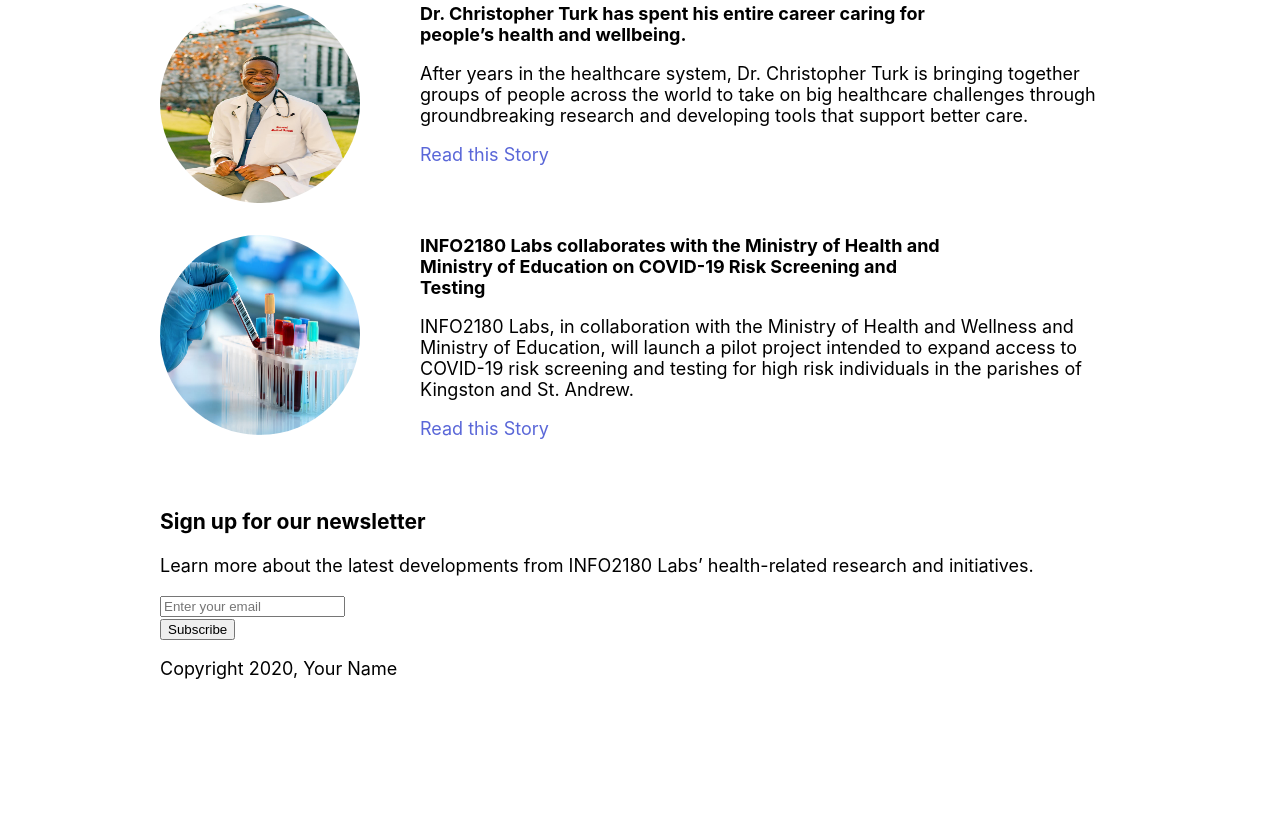
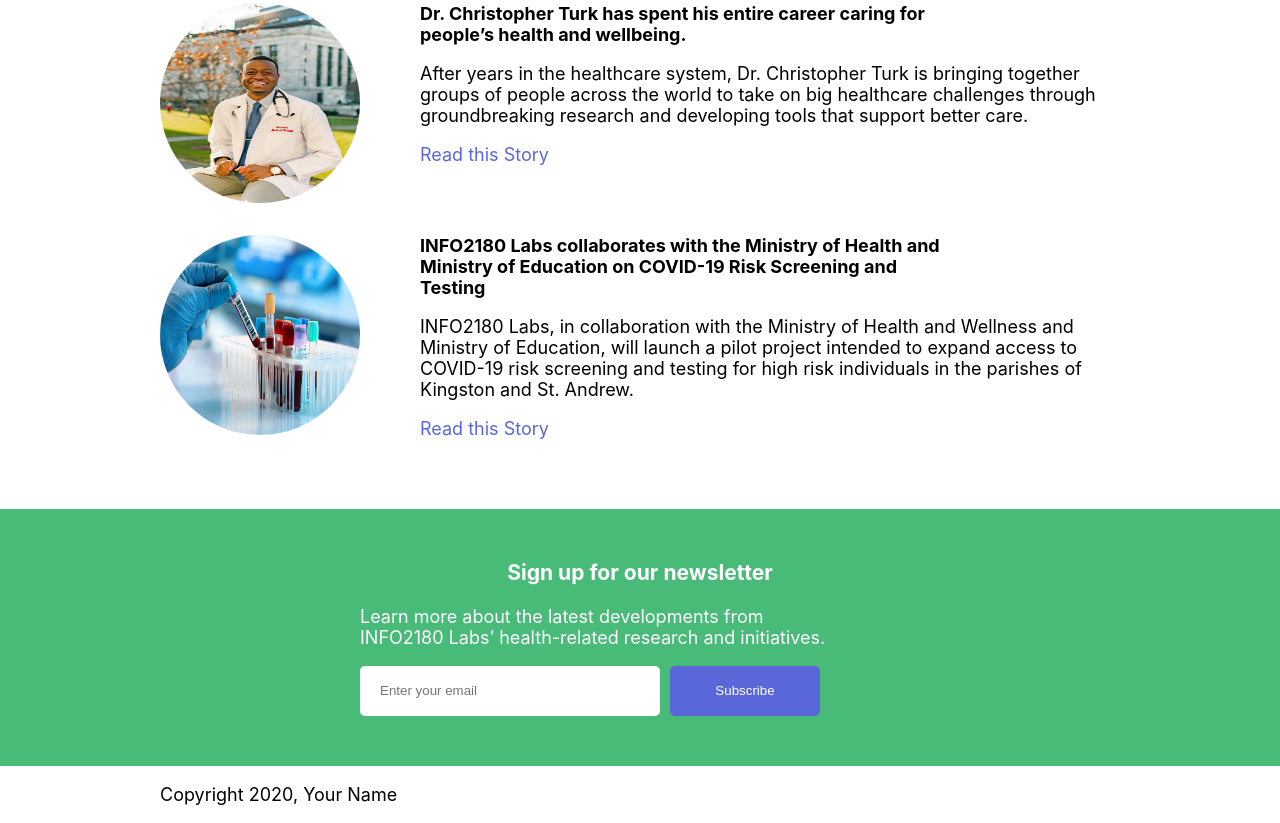
Before and after one commit to Jacke-g456/info2180-project1, a plain HTML site: page index.html in a window 1280 px wide. Shown: the part 1458-2281 px from the top of the page. Before the commit the page ends 2155 px from the top, so only its background shows below. Drawn offline with Linux system fonts and the light colour scheme.

Commit message:
Newsletter section Implementation

```diff
--- a/styles.css
+++ b/styles.css
@@ -42,7 +42,7 @@
 }
 header li {
   display: inline-block;
-  margin-right: 20px; /* Space between items */
+  margin-right: 20px;
 }
 
 .overview-hero{
@@ -155,3 +155,43 @@
     margin-right: 15px;
 
 }
+
+.newsletter{
+    background-color: #48BB78;
+    color: white;
+    margin:0 auto;
+    padding-top: 30px;
+    padding-bottom: 50px;
+}
+.newsletter button{
+    background-color: #5A67D8;
+    color: white;
+    width: 150px;
+    height: 50px;
+    box-sizing: border-box;
+    border-radius: 5px;
+    border: none;
+
+}
+.newsletter p{
+    margin-right: 270px;
+    margin-left: 200px;
+    display: block;
+}
+.newsletter h3{
+    text-align: center;
+}
+.newsletter form {
+  display: flex;
+  gap: 10px;
+  margin-left: 200px;
+
+}
+.newsletter input[type="email"]{
+    width: 300px;
+    height: 50px;
+    box-sizing: border-box;
+    border-radius: 5px;
+    border: none;
+    padding-left: 20px;
+}
```
